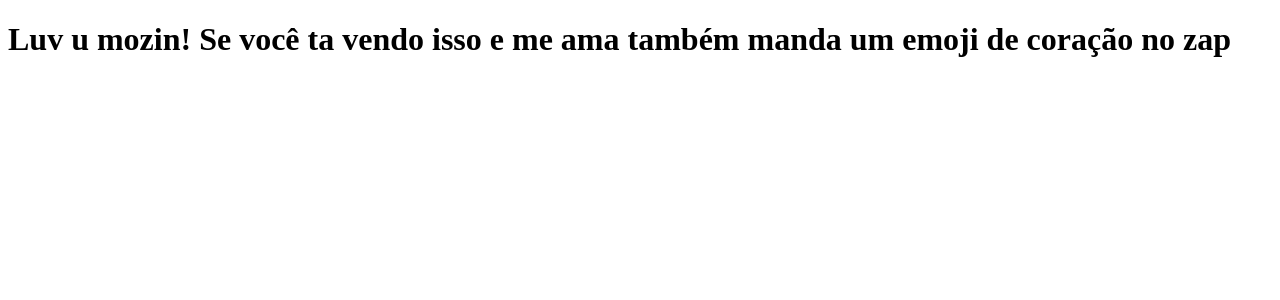
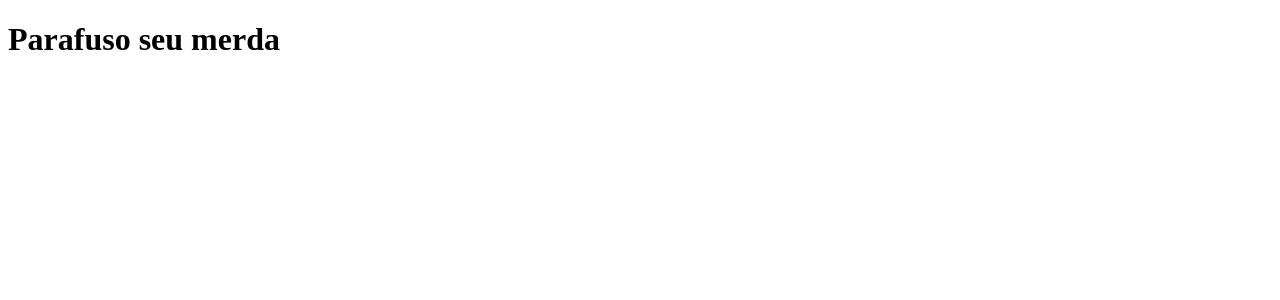
Before and after one commit to Lpmcardoso/primeiro-projeto-clone-tabnews, a Next.js app: page / in a window 1280 px wide. Shown: the top 300 px of the page. Built offline with nearby package versions, Linux system fonts and the light colour scheme.

Commit message:
altera a mensagem da Home

```diff
--- a/pages/index.js
+++ b/pages/index.js
@@ -1,14 +1,5 @@
 function Home() {
-  return (
-    <h1>
-      Luv u mozin! Se você ta vendo isso e me ama também manda um emoji de
-      coração no zap
-    </h1>
-  );
-}
-
-function teste() {
-  console.log("idenetação errada");
+  return <h1>Parafuso seu merda</h1>;
 }
 
 export default Home;
```
